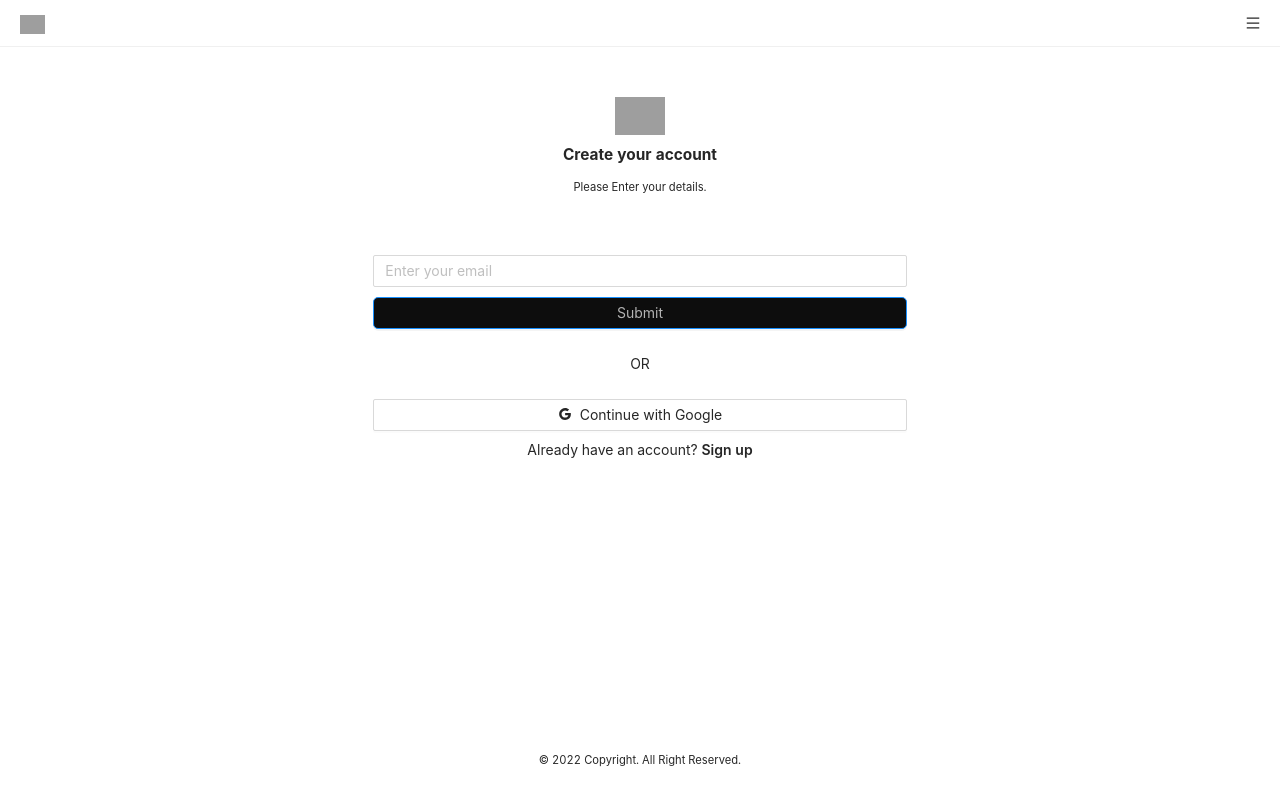
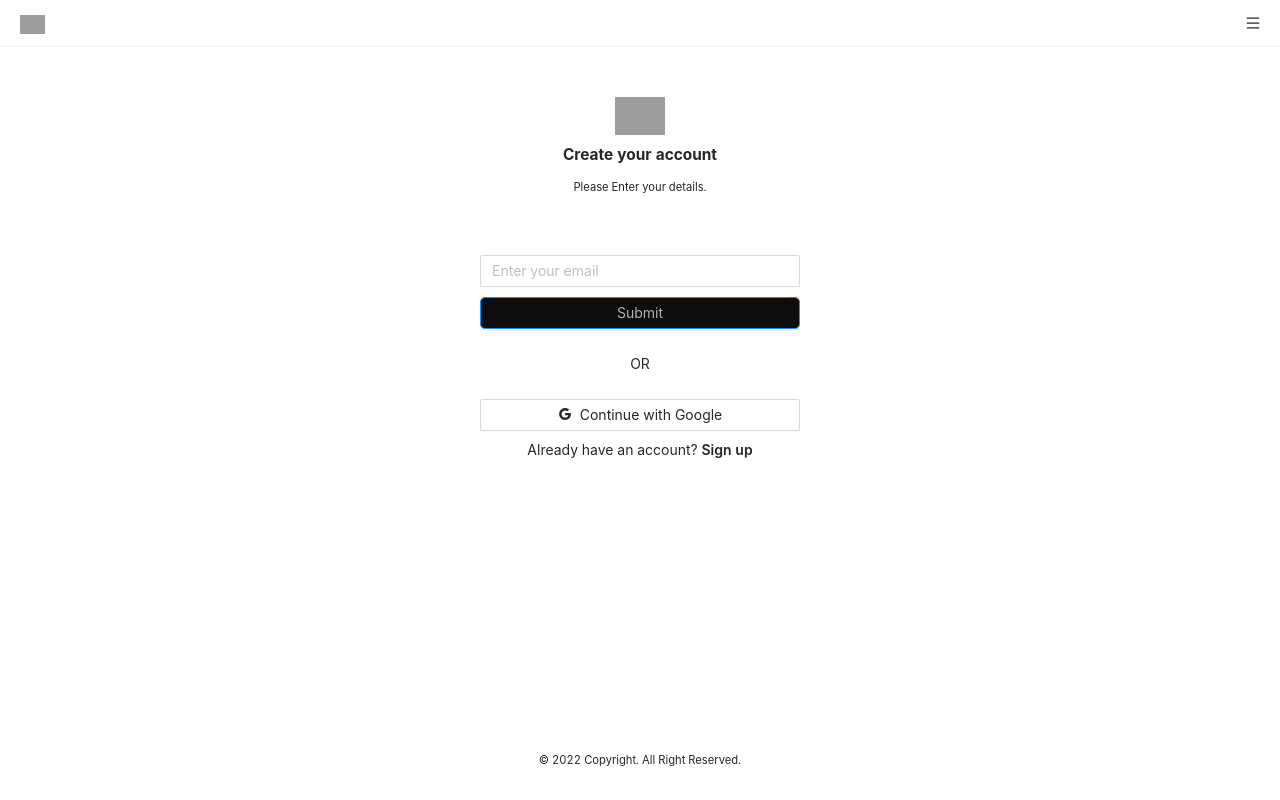
Before and after one commit to herisusantoarismann/next-google-login, a Next.js app: page / in a window 1280 px wide. Built offline with nearby package versions, Linux system fonts and the light colour scheme; grey boxes are pictures that could not be loaded.

Commit message:
Add wide version

```diff
--- a/pages/index.js
+++ b/pages/index.js
@@ -132,13 +132,13 @@ const Home = () => {
               }}
             >
               <Row justify="center">
-                <Col xs={22} sm={10}>
+                <Col xs={22} sm={10} xl={6}>
                   <Input placeholder="Enter your email" />
                 </Col>
               </Row>
             </Form.Item>
             <Row justify="center">
-              <Col xs={22} sm={10}>
+              <Col xs={22} sm={10} xl={6}>
                 <Button
                   htmlType="submit"
                   type="primary"
@@ -158,7 +158,7 @@ const Home = () => {
         <Divider plain>OR</Divider>
         <Space direction="vertical" style={{ width: "100vw" }}>
           <Row justify="center">
-            <Col xs={22} sm={10}>
+            <Col xs={22} sm={10} xl={6}>
               <Button onClick={() => login()} block>
                 <GoogleOutlined />
                 Continue with Google
```
